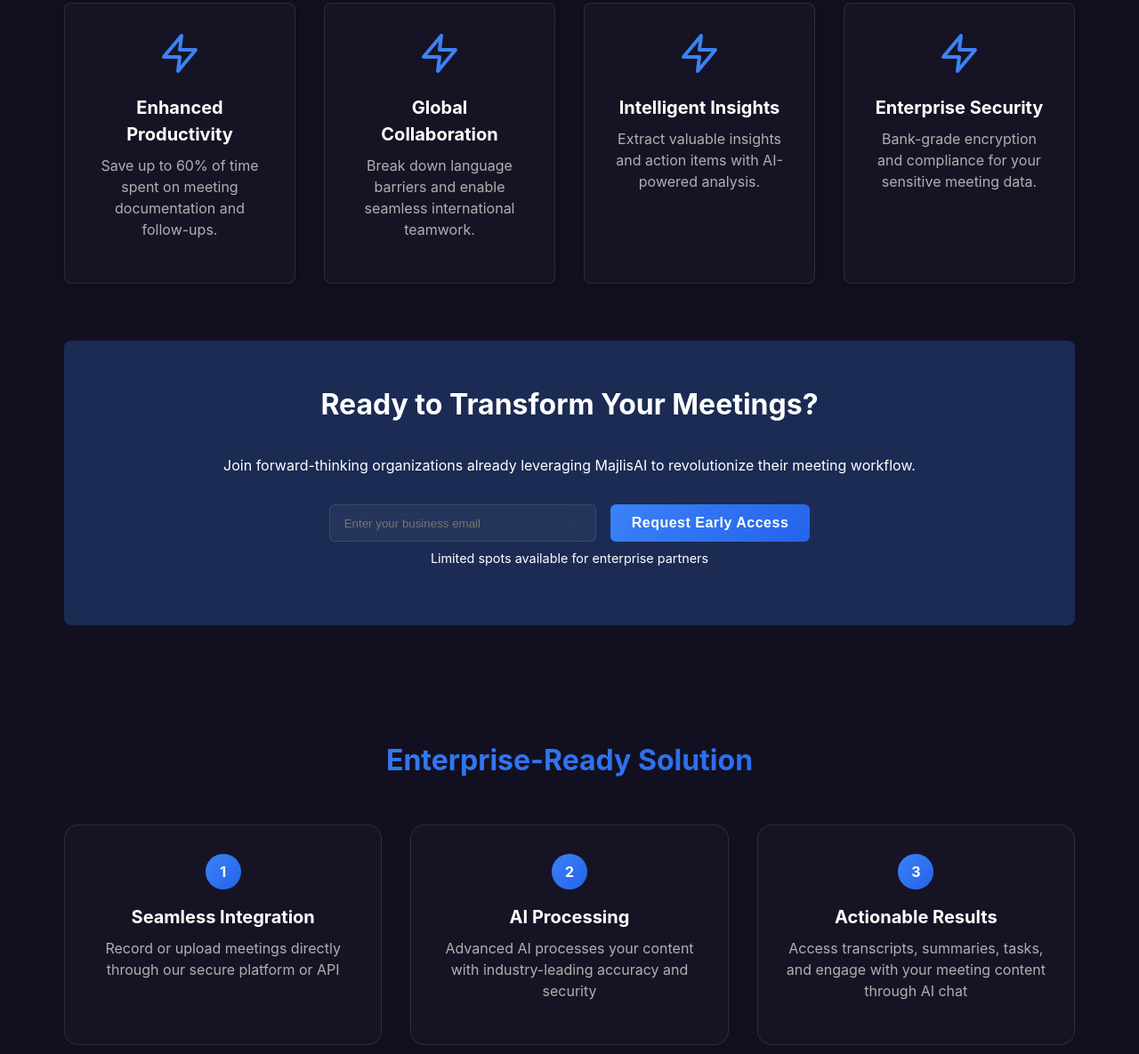
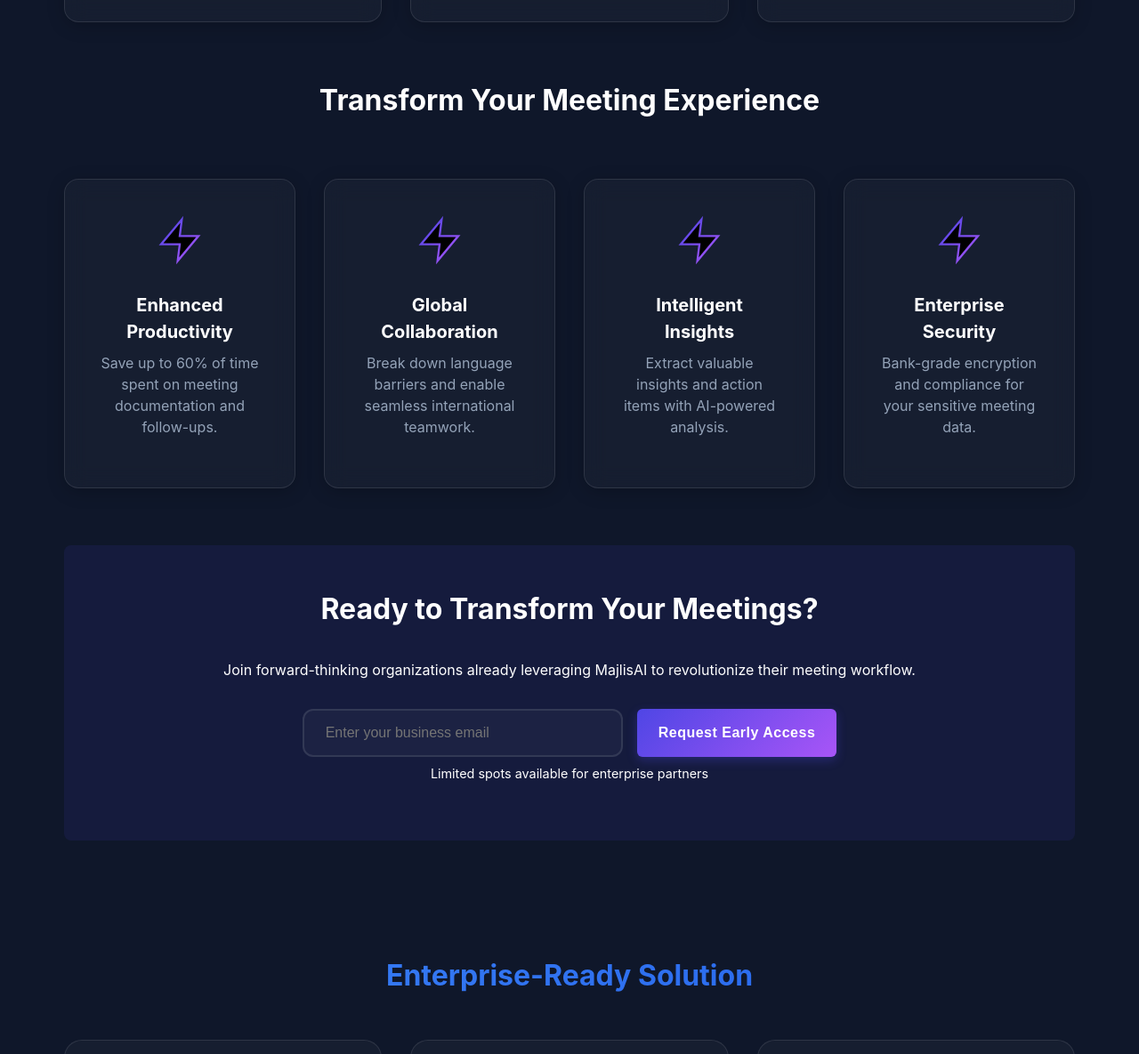
Before and after one commit to ABNmmd/MajlisAI, a plain HTML site: page index.html in a window 1280 px wide. Shown: the part 1615-2800 px from the top of the page at 89% size. Drawn offline with Linux system fonts and the light colour scheme.

Commit message:
update style

```diff
--- a/styles.css
+++ b/styles.css
@@ -1,13 +1,15 @@
 :root {
-    --primary-color: #3b82f6;
-    --primary-hover: #2563eb;
+    --primary-color: #4F46E5;
+    --primary-hover: #4338CA;
     --text-color: #ffffff;
-    --text-light: #b0b0b0;
-    --bg-color: #121020;
-    --bg-light: #3b82f63d;
+    --text-light: #94A3B8;
+    --bg-color: #0F172A;
+    --bg-light: rgba(79, 70, 229, 0.1);
     --toast-success: #10B981;
     --toast-error: #EF4444;
     --animation-timing: cubic-bezier(0.4, 0, 0.2, 1);
+    --card-bg: rgba(255, 255, 255, 0.03);
+    --card-border: rgba(255, 255, 255, 0.1);
 }
 
 * {
@@ -60,7 +62,7 @@
 
 .hero {
     position: relative;
-    padding: 4rem 0;
+    padding: 6rem 0 4rem;
     overflow: hidden;
 }
 
@@ -81,9 +83,12 @@
 }
 
 h1 {
-    font-size: 2.5rem;
+    font-size: 3.5rem;
     font-weight: bold;
-    margin-bottom: 1rem;
+    margin-bottom: 1.5rem;
+    background: linear-gradient(135deg, #4F46E5 0%, #A855F7 100%);
+    -webkit-background-clip: text;
+    -webkit-text-fill-color: transparent;
 }
 
 h2 {
@@ -147,22 +152,22 @@
 
 .feature,
 .benefit {
-    background: rgba(255, 255, 255, 0.02);
-    border: 1px solid rgba(255, 255, 255, 0.1);
-    backdrop-filter: blur(10px);
+    background: var(--card-bg);
+    border: 1px solid var(--card-border);
+    backdrop-filter: blur(12px);
+    padding: 2.5rem;
+    border-radius: 1rem;
+    box-shadow: 0 4px 20px rgba(0, 0, 0, 0.2);
     transition: all 0.3s ease;
-    border-radius: 0.5rem; /* Rounded corners */
-    padding: 2rem; /* Inner padding for content */
-    box-shadow: 0 2px 10px rgba(0, 0, 0, 0.3); /* Subtle shadow for depth */
     text-align: center;
     animation: fadeInUp 0.6s var(--animation-timing) backwards;
 }
 
 .feature:hover,
 .benefit:hover {
+    transform: translateY(-8px);
+    box-shadow: 0 12px 30px rgba(79, 70, 229, 0.2);
     border-color: var(--primary-color);
-    transform: translateY(-5px);
-    box-shadow: 0 8px 24px rgba(59, 130, 246, 0.2);
 }
 
 .features>h2,
@@ -171,14 +176,10 @@
 }
 
 .icon {
-    width: 3rem;
-    height: 3rem;
-    margin-bottom: 1rem;
-    fill: none;
-    stroke: var(--primary-color);
-    stroke-width: 2;
-    stroke-linecap: round;
-    stroke-linejoin: round;
+    width: 3.5rem;
+    height: 3.5rem;
+    stroke: url(#gradient);
+    margin-bottom: 1.5rem;
 }
 
 .cta {
@@ -203,21 +204,20 @@
 }
 
 input[type="email"] {
-    background: rgba(255, 255, 255, 0.05);
-    border: 1px solid rgba(255, 255, 255, 0.1);
-    backdrop-filter: blur(10px);
-    padding: 0.75rem 1rem;
-    border-radius: 0.375rem;
-    color: var(--text-color);
+    background: rgba(255, 255, 255, 0.03);
+    border: 2px solid rgba(255, 255, 255, 0.1);
+    padding: 1rem 1.5rem;
+    border-radius: 0.75rem;
+    font-size: 1rem;
     width: 100%;
-    max-width: 300px;
+    max-width: 360px;
     transition: all 0.3s ease;
 }
 
 input[type="email"]:focus {
     border-color: var(--primary-color);
-    box-shadow: 0 0 0 3px rgba(59, 130, 246, 0.2);
-    background: rgba(255, 255, 255, 0.1);
+    box-shadow: 0 0 0 4px rgba(79, 70, 229, 0.15);
+    background: rgba(255, 255, 255, 0.05);
 }
 
 footer {
@@ -487,7 +487,7 @@
 @keyframes fadeInUp {
     from {
         opacity: 0;
-        transform: translateY(20px);
+        transform: translateY(30px);
     }
     to {
         opacity: 1;
@@ -544,12 +544,14 @@
 }
 
 .gradient-button {
-    background: linear-gradient(135deg, #3b82f6 0%, #2563eb 100%);
+    background: linear-gradient(135deg, #4F46E5 0%, #A855F7 100%);
+    padding: 1rem 2rem;
+    border-radius: 0.75rem;
+    font-weight: 600;
+    letter-spacing: 0.5px;
+    box-shadow: 0 4px 12px rgba(79, 70, 229, 0.3);
     border: none;
     color: white;
-    padding: 0.75rem 1.5rem;
-    border-radius: 0.375rem;
-    font-weight: bold;
     cursor: pointer;
     transition: all 0.3s ease;
     position: relative;
@@ -557,8 +559,8 @@
 }
 
 .gradient-button:hover {
-    transform: translateY(-2px);
-    box-shadow: 0 4px 12px rgba(59, 130, 246, 0.3);
+    transform: translateY(-3px);
+    box-shadow: 0 8px 16px rgba(79, 70, 229, 0.4);
 }
 
 /* Enhanced hero section */
@@ -571,7 +573,7 @@
 .hero-content {
     position: relative;
     z-index: 2;
-    max-width: 800px;
+    max-width: 900px;
     margin: 0 auto;
     text-align: center;
     display: flex;
@@ -607,15 +609,15 @@
 /* Animation keyframes */
 @keyframes pulse {
     0% {
-        transform: scale(1);
+        transform: scale(1) rotate(0deg);
         opacity: 0.5;
     }
     50% {
-        transform: scale(1.05);
+        transform: scale(1.05) rotate(1deg);
         opacity: 0.7;
     }
     100% {
-        transform: scale(1);
+        transform: scale(1) rotate(0deg);
         opacity: 0.5;
     }
 }
@@ -635,10 +637,10 @@
 
 .step {
     position: relative;
-    padding: 2rem;
-    background: rgba(255, 255, 255, 0.02);
-    border-radius: 1rem;
-    border: 1px solid rgba(255, 255, 255, 0.1);
+    padding: 2.5rem;
+    background: var(--card-bg);
+    border-radius: 1.25rem;
+    border: 1px solid var(--card-border);
     transition: all 0.3s ease;
 }
 
@@ -648,14 +650,33 @@
 }
 
 .step-number {
-    width: 2.5rem;
-    height: 2.5rem;
-    background: linear-gradient(135deg, #3b82f6 0%, #2563eb 100%);
-    border-radius: 50%;
+    width: 3rem;
+    height: 3rem;
+    background: linear-gradient(135deg, #4F46E5 0%, #A855F7 100%);
+    font-size: 1.25rem;
+    margin-bottom: 1.5rem;
     display: flex;
     align-items: center;
     justify-content: center;
     font-weight: bold;
-    margin: 0 auto 1rem;
     color: white;
 }
+
+/* Enhanced responsive design */
+@media (max-width: 768px) {
+    .hero h1 {
+        font-size: 2.5rem;
+    }
+
+    .feature,
+    .benefit,
+    .step {
+        padding: 2rem;
+    }
+
+    .feature-grid,
+    .benefit-grid,
+    .steps {
+        gap: 1.5rem;
+    }
+}
```
